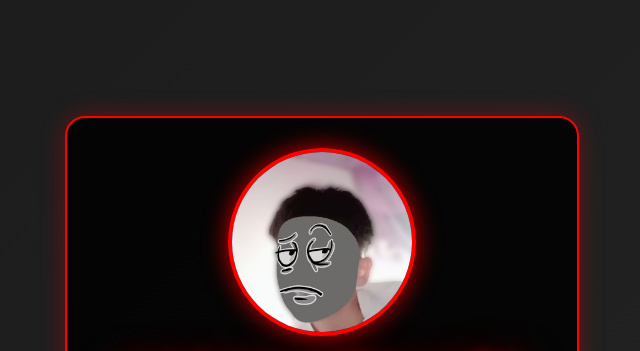
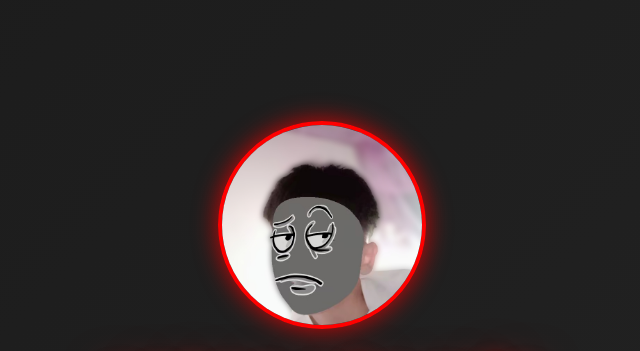
Before and after one commit to vclxxxx/Bio, a plain HTML site: page index.html in a window 1280 px wide. Shown: the top 351 px of the page, without its empty margins (318-958 px from the left). Drawn offline with Linux system fonts and the light colour scheme; a web font is replaced by a local one.

Commit message:
Add files via upload

```diff
--- a/index.html
+++ b/index.html
@@ -11,6 +11,7 @@
   <div class="click-effect"></div>
 
   <div class="container">
+    <div class="content">
       <!-- Avatar -->
       <div class="avatar-box">
         <div class="mist"></div>
@@ -41,6 +42,7 @@
       <!-- Nút nhạc -->
       <button id="musicToggle" class="music-button">🔊</button>
     </div>
+  </div>
 
   <!-- Nhạc nền -->
   <audio id="backgroundMusic" autoplay loop muted>
--- a/style.css
+++ b/style.css
@@ -6,11 +6,9 @@ body {
   background-size: 400% 400%;
   animation: mafiaBG 18s ease infinite;
   height: 100vh;
-  display: flex;
-  justify-content: center;
-  align-items: center;
+  width: 100vw;
+  overflow: hidden;
   color: #fff;
-  overflow: hidden;
 }
 
 @keyframes mafiaBG {
@@ -19,18 +17,21 @@ body {
   100% {background-position: 0% 50%;}
 }
 
-/* Container full màn hình */
+/* Container full màn */
 .container {
+  display: flex;
+  justify-content: center;
+  align-items: center;
+  height: 100%;
+  width: 100%;
   text-align: center;
-  background: rgba(0, 0, 0, 0.85);
-  padding: 30px;
-  border-radius: 20px;
-  box-shadow: 0 0 25px rgba(255,0,0,0.3);
-  width: 90%;
-  max-width: 450px;
-  border: 2px solid #ff0000;
-  position: relative;
-  z-index: 2;
+}
+
+.content {
+  display: flex;
+  flex-direction: column;
+  align-items: center;
+  justify-content: center;
 }
 
 /* Avatar + mist */
@@ -39,8 +40,8 @@ body {
   position: relative;
 }
 .avatar {
-  width: 180px;
-  height: 180px;
+  width: 200px;
+  height: 200px;
   border-radius: 50%;
   border: 4px solid #ff0000;
   object-fit: cover;
@@ -52,8 +53,8 @@ body {
   position: absolute;
   top: 20%;
   left: 50%;
-  width: 200px;
-  height: 120px;
+  width: 220px;
+  height: 130px;
   background: radial-gradient(circle, rgba(255,255,255,0.15) 10%, transparent 70%);
   transform: translateX(-50%);
   animation: mistMove 6s infinite ease-in-out;
@@ -67,7 +68,7 @@ body {
 
 /* Text */
 .name {
-  font-size: 2.6em;
+  font-size: 2.8em;
   font-weight: 700;
   font-family: 'UnifrakturCook', cursive;
   text-transform: uppercase;
@@ -76,15 +77,14 @@ body {
   text-shadow: 0 0 10px #ff0000, 0 0 20px #ff0000, 0 0 40px #990000;
 }
 .dob {
-  font-size: 1.1em;
+  font-size: 1.2em;
   color: #ffaaaa;
-  margin-bottom: 10px;
+  margin-bottom: 8px;
 }
 .school {
-  font-size: 0.95em;
+  font-size: 1em;
   color: #bbbbbb;
   margin-bottom: 20px;
-  font-family: 'Cinzel', serif;
 }
 
 /* Buttons */
@@ -105,10 +105,6 @@ body {
   background: #111;
   border: 2px solid #ff0000;
   transition: transform 0.2s ease, box-shadow 0.2s ease;
-}
-.button:active {
-  transform: scale(0.9);
-  box-shadow: 0 0 20px #ff0000 inset;
 }
 .button:hover {
   transform: scale(1.1);
```
Lines whose indentation alone changed are shown as unchanged.
